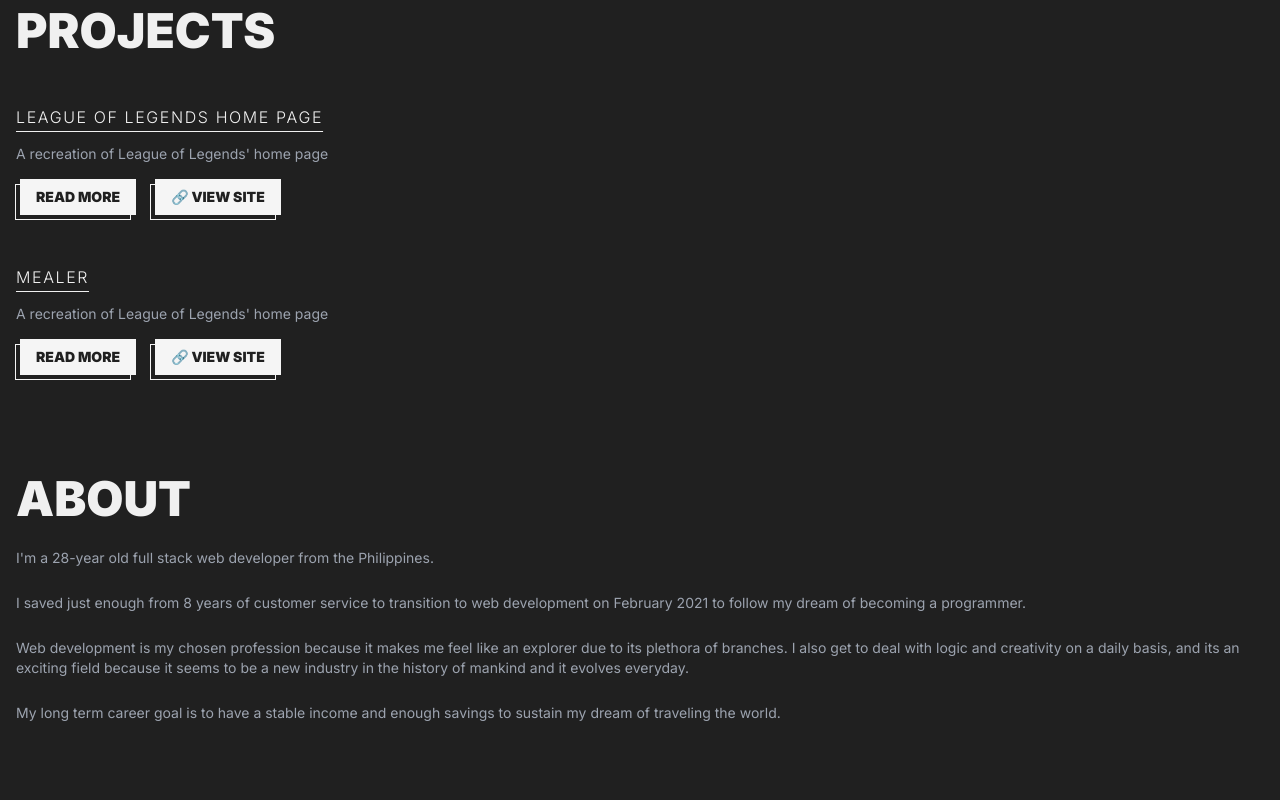
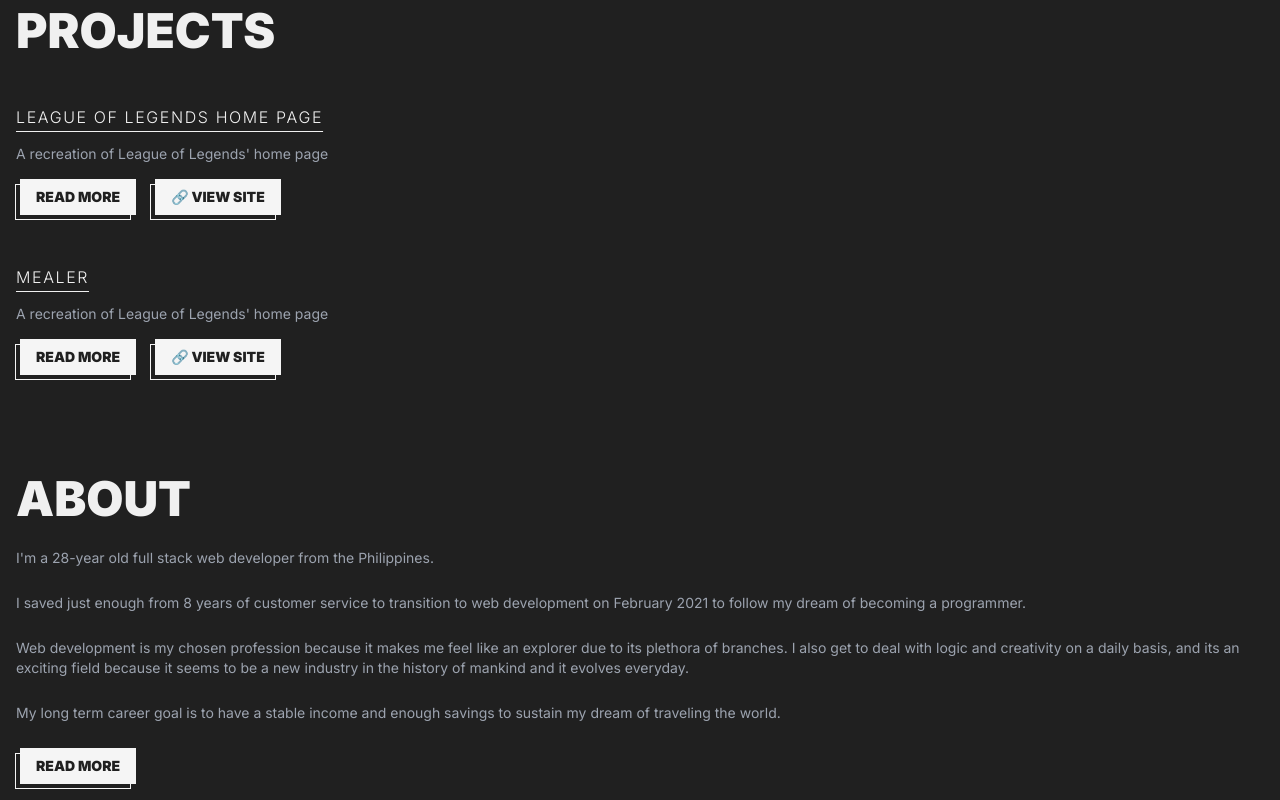
Before and after one commit to nathanelcorpuz/my-portfolio, a Next.js app: page / in a window 1280 px wide. Shown: the part 2285-3085 px from the top of the page. Before the commit the page ends 3024 px from the top, so only its background shows below. Built offline with nearby package versions, Linux system fonts and the light colour scheme.

Commit message:
home about overview button

```diff
--- a/app/_components/AboutOverview.tsx
+++ b/app/_components/AboutOverview.tsx
@@ -1,3 +1,4 @@
+import Button from "@/components/Button";
 import HeadingText from "@/components/HeadingText";
 import SectionWrapper from "@/components/SectionWrapper";
 import StandardText from "@/components/StandardText";
@@ -10,6 +11,9 @@
       {aboutOverview.map((item) => (
         <StandardText key={item}>{item}</StandardText>
       ))}
+      <div>
+        <Button variant={2}>Read more</Button>
+      </div>
     </SectionWrapper>
   );
 }
```
